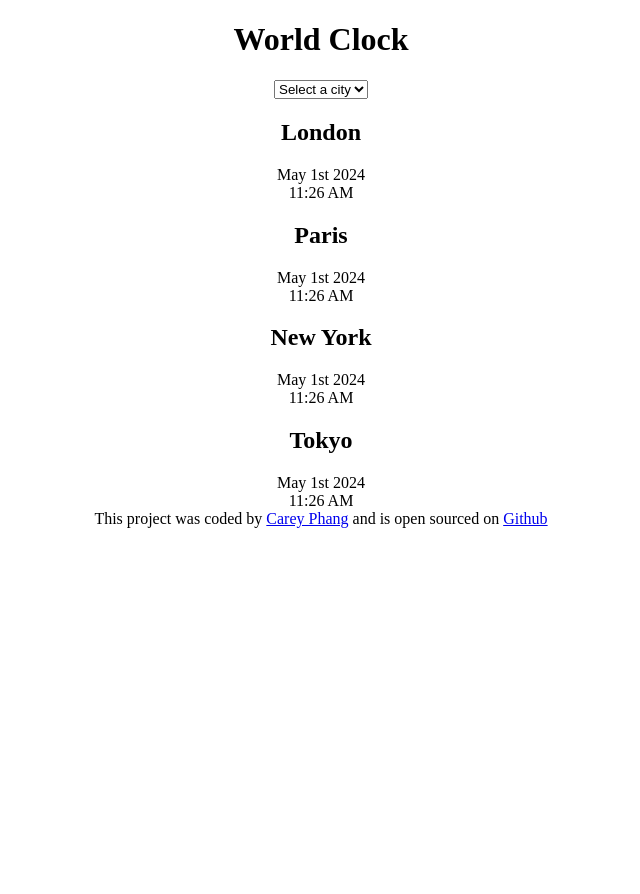
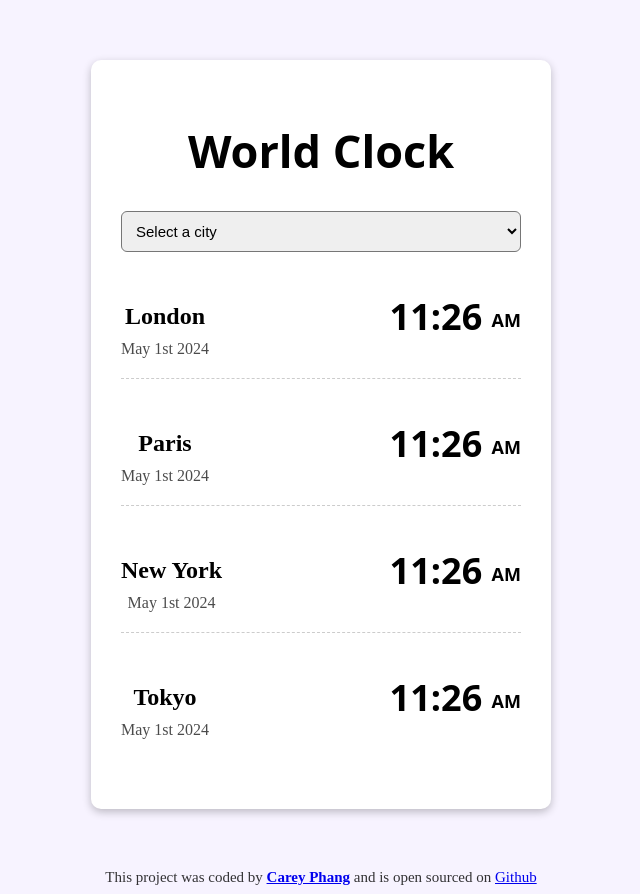
Before and after one commit to nariko1228/World-clock, a plain HTML site: page index.html in a window 1280 px wide. Shown: the whole page, without its empty margins (319-959 px from the left). Before the commit the page ends 800 px from the top, so only its background shows below. Drawn offline with Linux system fonts and the light colour scheme.

Commit message:
added css

```diff
--- a/CSS/styles.css
+++ b/CSS/styles.css
@@ -1,3 +1,68 @@
 body {
   text-align: center;
+  background-color: #f7f3ff;
 }
+
+.container {
+  max-width: 400px;
+  margin: 60px auto;
+  background: white;
+  padding: 30px;
+  box-shadow: rgba(0, 0, 0, 0.24) 0px 3px 8px;
+  border-radius: 10px;
+}
+
+.city {
+  display: flex;
+  margin: 20px 0;
+  justify-content: space-between;
+  padding: 20px 0;
+  border-bottom: 1px dashed rgba(0, 0, 0, 0.2);
+}
+
+.city:last-child {
+  border: none;
+}
+
+.time {
+  font-size: 36px;
+  font-weight: bold;
+  font-family: system-ui, -apple-system, BlinkMacSystemFont, "Segoe UI", Roboto,
+    Oxygen, Ubuntu, Cantarell, "Open Sans", "Helvetica Neue", sans-serif;
+}
+
+.time small {
+  font-size: 18px;
+  vertical-align: middle;
+  line-height: 36px;
+}
+
+.date {
+  opacity: 0.7;
+}
+
+select {
+  display: block;
+  width: 100%;
+  font-size: 15px;
+  border-radius: 6px;
+  padding: 10px;
+}
+
+h1 {
+  text-align: center;
+  font-family: system-ui, -apple-system, BlinkMacSystemFont, "Segoe UI", Roboto,
+    Oxygen, Ubuntu, Cantarell, "Open Sans", "Helvetica Neue", sans-serif;
+  font-size: 45px;
+}
+
+h2 {
+  margin: 0;
+  line-height: 2;
+}
+
+footer {
+  text-align: center;
+  font-size: 15px;
+  color: rgba(0, 0, 0, 0.8);
+}
--- a/index.html
+++ b/index.html
@@ -19,32 +19,42 @@
       </select>
 
       <div class="city">
+        <div>
           <h2>London</h2>
           <div class="date">May 1st 2024</div>
-        <div class="time">11:26 AM</div>
+        </div>
+        <div class="time">11:26 <small>AM</small></div>
       </div>
 
       <div class="city">
+        <div>
           <h2>Paris</h2>
           <div class="date">May 1st 2024</div>
-        <div class="time">11:26 AM</div>
+        </div>
+        <div class="time">11:26 <small>AM</small></div>
       </div>
 
       <div class="city">
+        <div>
           <h2>New York</h2>
           <div class="date">May 1st 2024</div>
-        <div class="time">11:26 AM</div>
+        </div>
+        <div class="time">11:26 <small>AM</small></div>
       </div>
 
       <div class="city">
+        <div>
           <h2>Tokyo</h2>
           <div class="date">May 1st 2024</div>
-        <div class="time">11:26 AM</div>
+        </div>
+        <div class="time">11:26 <small>AM</small></div>
       </div>
     </div>
     <footer>
       This project was coded by
-      <a href="https://github.com/nariko12280" target="_blank">Carey Phang</a>
+      <a href="https://github.com/nariko12280" target="_blank"
+        ><strong>Carey Phang</strong></a
+      >
       and is open sourced on
       <a href="https://github.com/nariko1228?tab=repositories" target="_blank">
         Github</a
```
Lines whose indentation alone changed are shown as unchanged.
